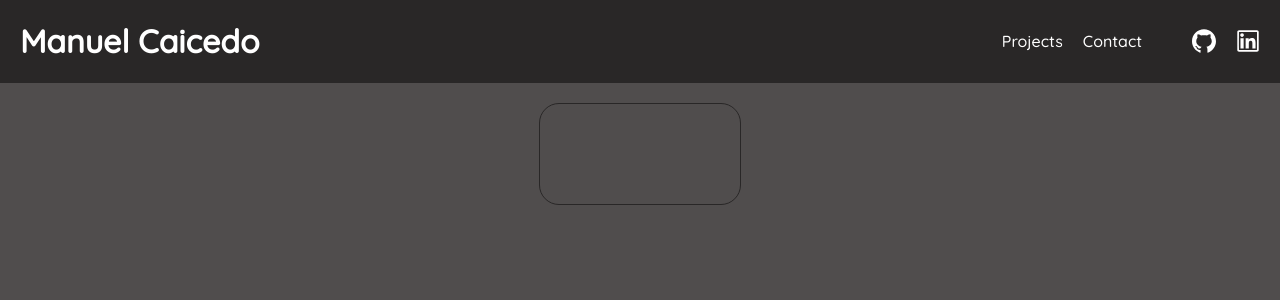
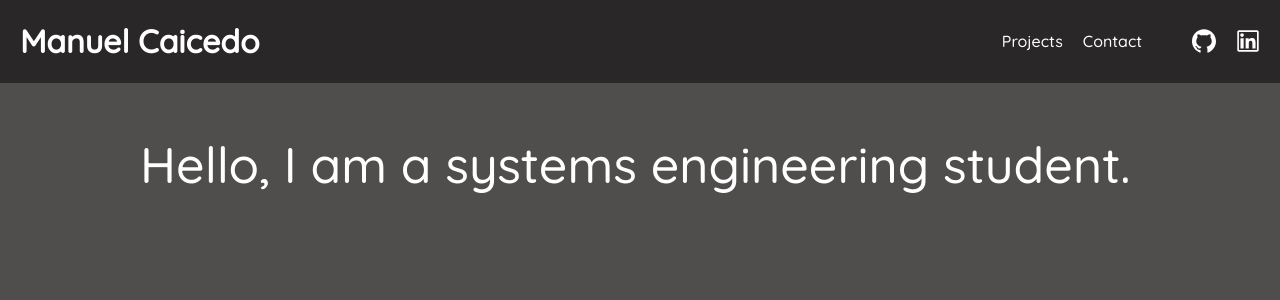
Before and after one commit to Konan03/Portafolio, a React (Create React App) app: page / in a window 1280 px wide. Shown: the top 300 px of the page. Built offline with nearby package versions, Linux system fonts and the light colour scheme.

Commit message:
add text

```diff
--- a/public/index.html
+++ b/public/index.html
@@ -27,6 +27,10 @@
     <link rel="preconnect" href="https://fonts.googleapis.com">
     <link rel="preconnect" href="https://fonts.gstatic.com" crossorigin>
     <link href="https://fonts.googleapis.com/css2?family=Quicksand:wght@500&display=swap" rel="stylesheet">
+
+    <link rel="preconnect" href="https://fonts.googleapis.com">
+    <link rel="preconnect" href="https://fonts.gstatic.com" crossorigin>
+    <link href="https://fonts.googleapis.com/css2?family=Chakra+Petch:wght@500&family=Quicksand:wght@500&display=swap" rel="stylesheet">
     <title>Manuel Caicedo</title>
   </head>
   <body>
--- a/src/components/body/description.jsx
+++ b/src/components/body/description.jsx
@@ -4,9 +4,9 @@ import "../../css/description.css"
 function Description(){
     return(
         <div className="description">
-            <div>
-                <p>
-
+            <div className="description__text">
+                <p className="description__text--info">
+                    Hello, I am a systems engineering student.
                 </p>
             </div>
 
--- a/src/css/description.css
+++ b/src/css/description.css
@@ -1,8 +1,16 @@
 .description{
-    width: 200px;
-    height: 100px;
-    border: 0.5px solid rgb(41, 39, 39);;
+    width: 1000px;
+    height: 500px;
+    /*border: 0.5px solid rgb(41, 39, 39);*/
     border-radius: 20px;
     margin: 20px auto;
     align-items: center;
 }
+
+.description__text--info{
+    /*font-family: 'Chakra Petch', sans-serif;*/
+    font-size: 50px;
+    color: white;
+    white-space: pre-line;
+    align-items: center;
+}
```
